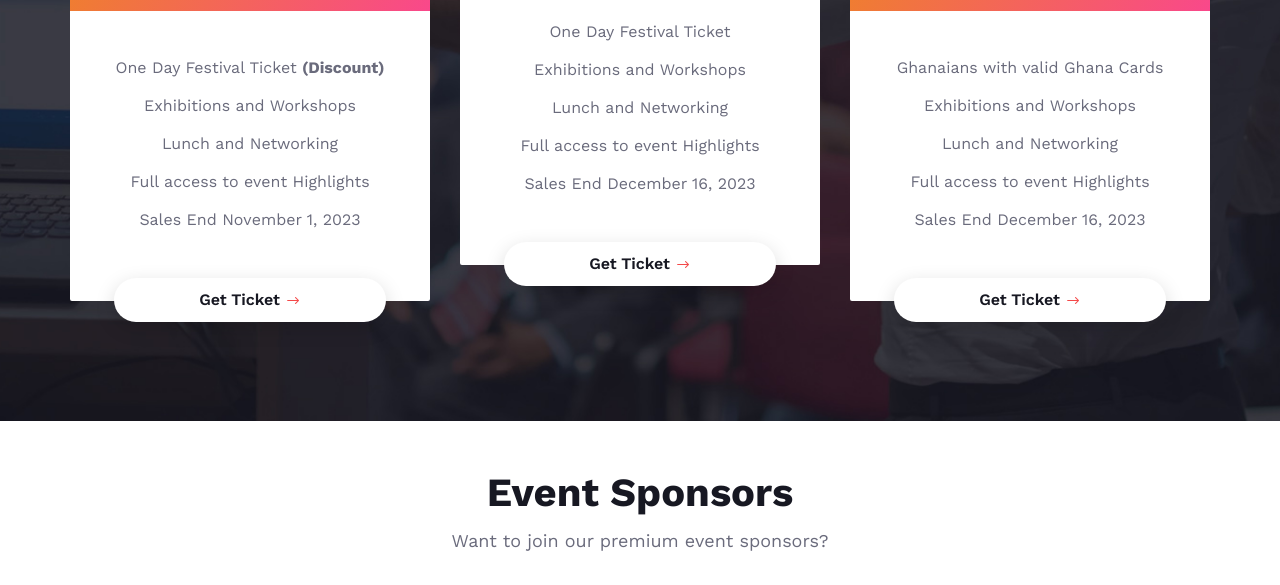
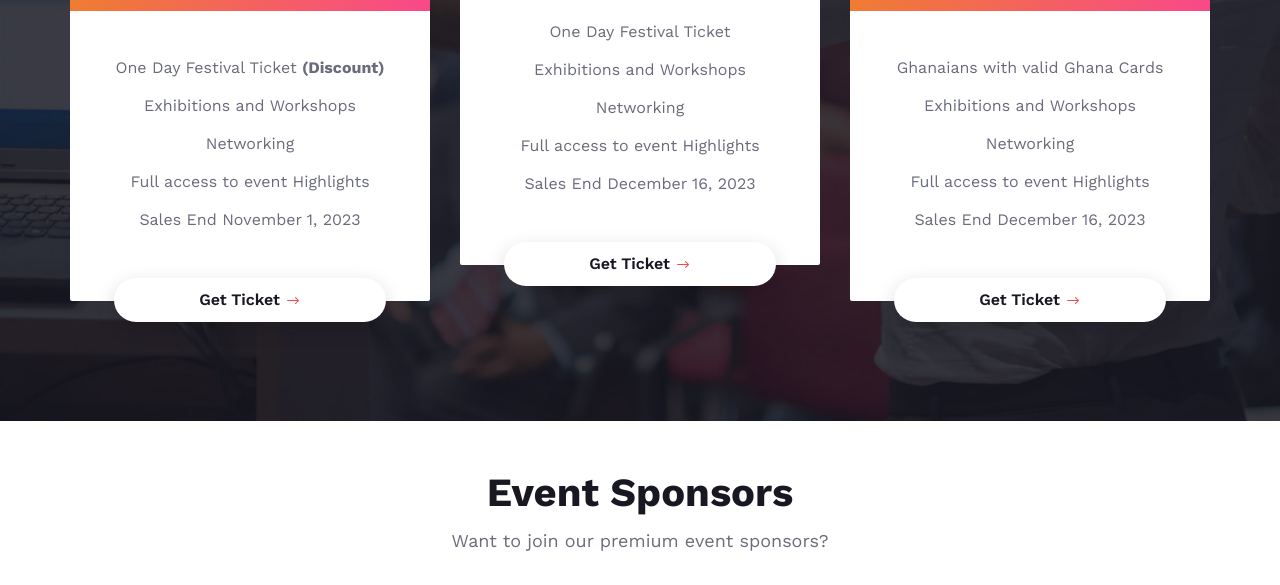
Before and after one commit to nathan-codes/AfroCrowns-Website-Main, a plain HTML site: page index.html in a window 1280 px wide. Shown: the part 2724-3309 px from the top of the page. Drawn offline with nearby package versions, Linux system fonts and the light colour scheme.

Commit message:
networking

```diff
--- a/index.html
+++ b/index.html
@@ -1203,7 +1203,7 @@
 
                 <li>One Day Festival Ticket <span class="discount">  (Discount) </span></li>
                 <li>Exhibitions and Workshops </li>
-                <li>Lunch and Networking</li>
+                <li>Networking</li>
                 <li>Full access to event Highlights</li>
                 <li>Sales End November 1, 2023</li>
               </ul>
@@ -1222,7 +1222,7 @@
               <ul>
               <li>One Day Festival Ticket</li>
                 <li>Exhibitions and Workshops </li>
-                <li>Lunch and Networking</li>
+                <li>Networking</li>
                 <li>Full access to event Highlights</li>
                <li>Sales End December 16, 2023</li>
                 <!-- <li>Keynote talk</li> -->
@@ -1241,7 +1241,7 @@
               <ul>
               <li>Ghanaians with valid Ghana Cards</li>
                  <li>Exhibitions and Workshops </li>
-                <li>Lunch and Networking</li>
+                <li>Networking</li>
                 <li>Full access to event Highlights</li>
               <li>Sales End December 16, 2023</li>
               </ul>
```
